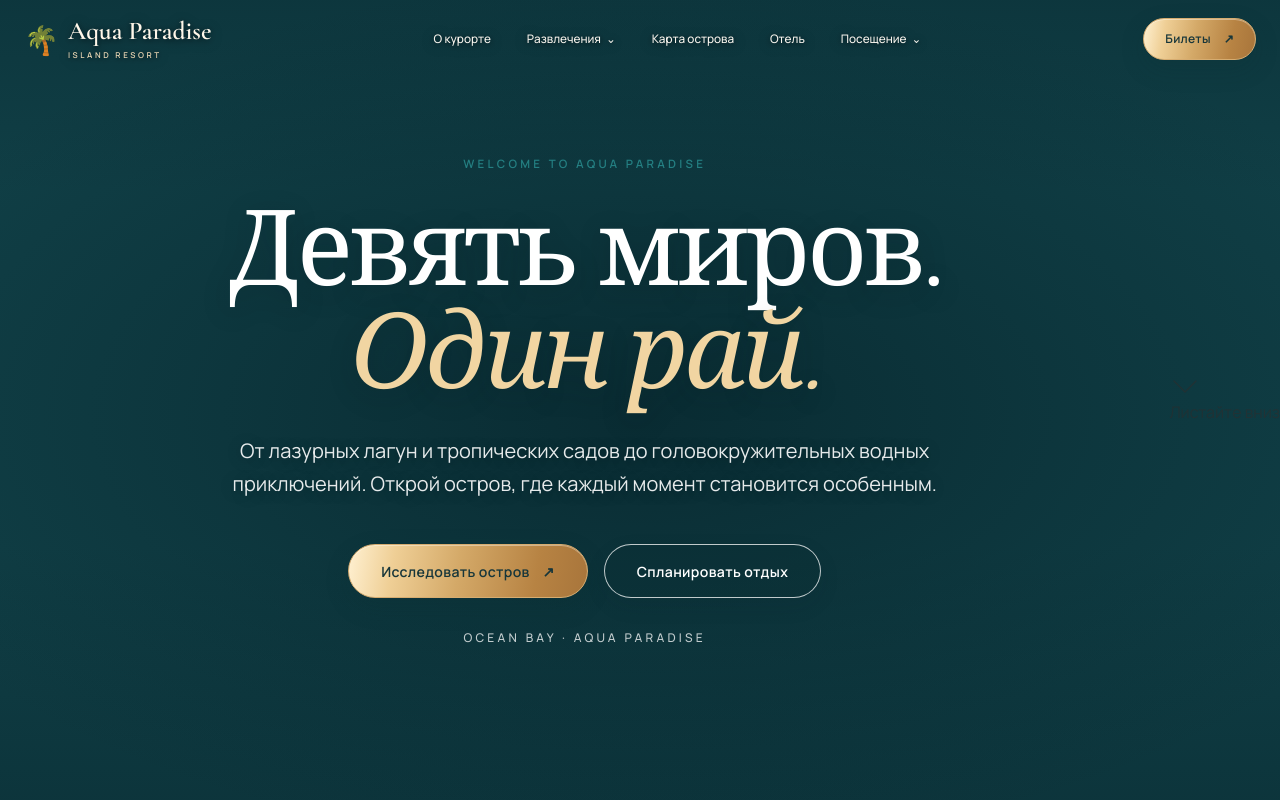
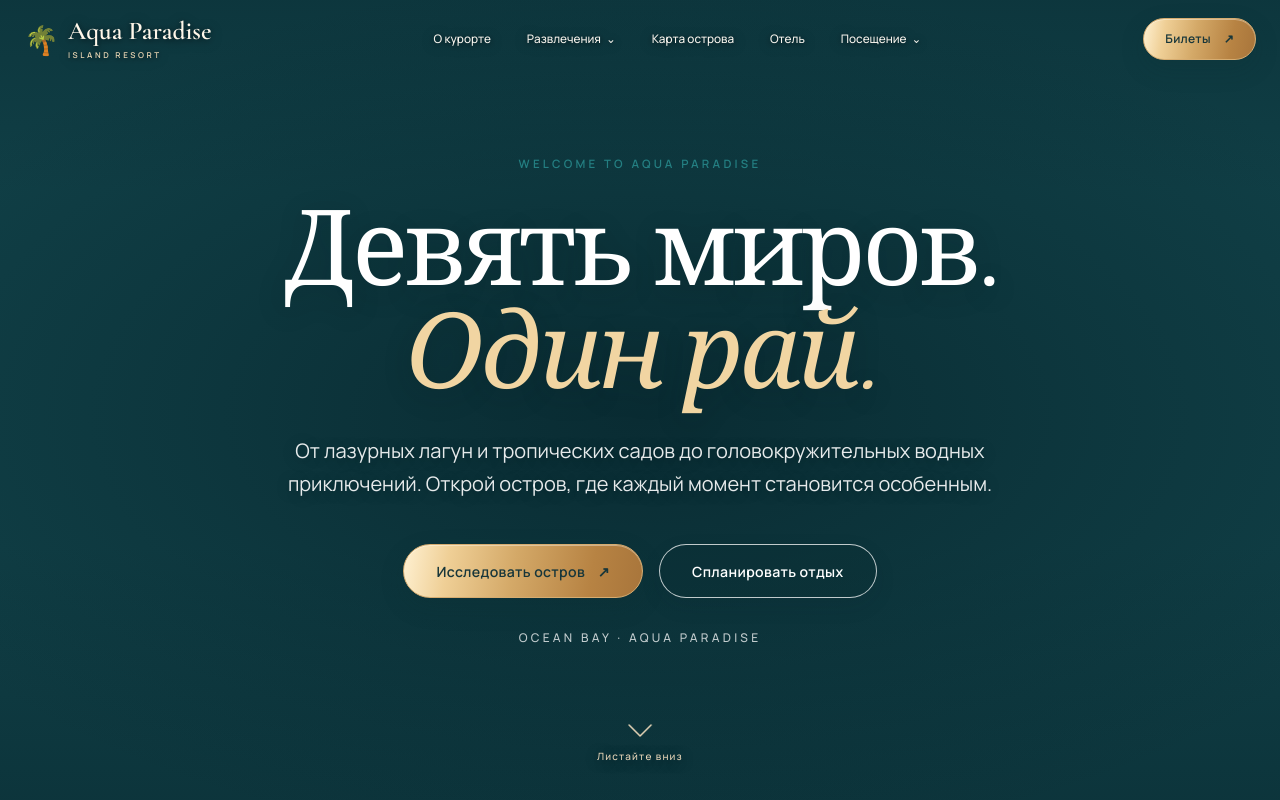
Before and after one commit to raccoonforge/aqua-paradise-resort, a React (Vite) app: page / in a window 1280 px wide. Shown: the top 800 px of the page. Built offline with nearby package versions, Linux system fonts and the light colour scheme.

Commit message:
style: subtle champagne scroll chevron with reduced-motion support

```diff
--- a/src/index.css
+++ b/src/index.css
@@ -467,3 +467,42 @@ body {
 @media (prefers-reduced-motion: reduce) {
   .apr-hero__content * { scroll-behavior: auto; }
 }
+
+/* Discreet scroll invitation, independent of the centered Hero copy. */
+.apr-hero__scroll-cue {
+  position: absolute;
+  z-index: 12;
+  bottom: clamp(16px, 3.5vh, 34px);
+  left: 50%;
+  transform: translateX(-50%);
+  display: flex;
+  flex-direction: column;
+  align-items: center;
+  gap: 5px;
+  padding: 8px 16px;
+  border: 0;
+  border-radius: 12px;
+  background: transparent;
+  color: #e8d6b8;
+  font-family: inherit;
+  font-size: 10px;
+  font-weight: 500;
+  letter-spacing: .12em;
+  white-space: nowrap;
+  cursor: pointer;
+  text-shadow: 0 2px 12px rgba(4,26,31,.55);
+}
+.apr-hero__scroll-cue svg { animation: apr-scroll-cue 3.4s ease-in-out infinite; }
+.apr-hero__scroll-cue:hover { color: #fff1d2; }
+.apr-hero__scroll-cue:focus-visible { outline: 2px solid #fff1d2; outline-offset: 3px; }
+@keyframes apr-scroll-cue {
+  0%, 30%, 100% { transform: translateY(0); }
+  48% { transform: translateY(6px); }
+  64% { transform: translateY(0); }
+}
+@media (max-height: 680px) {
+  .apr-hero__content { padding-bottom: 7.5rem; }
+}
+@media (prefers-reduced-motion: reduce) {
+  .apr-hero__scroll-cue svg { animation: none; }
+}
```
